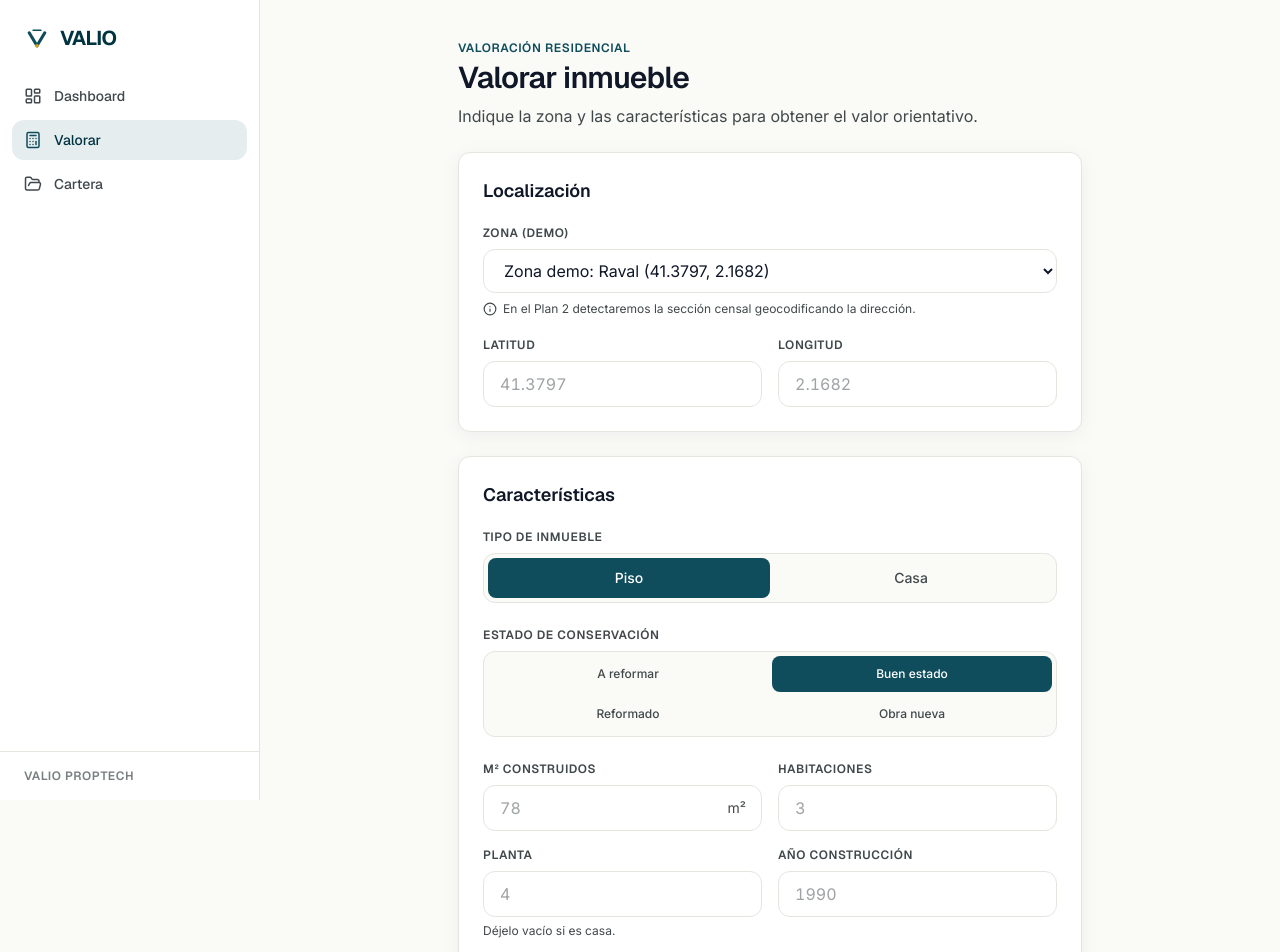
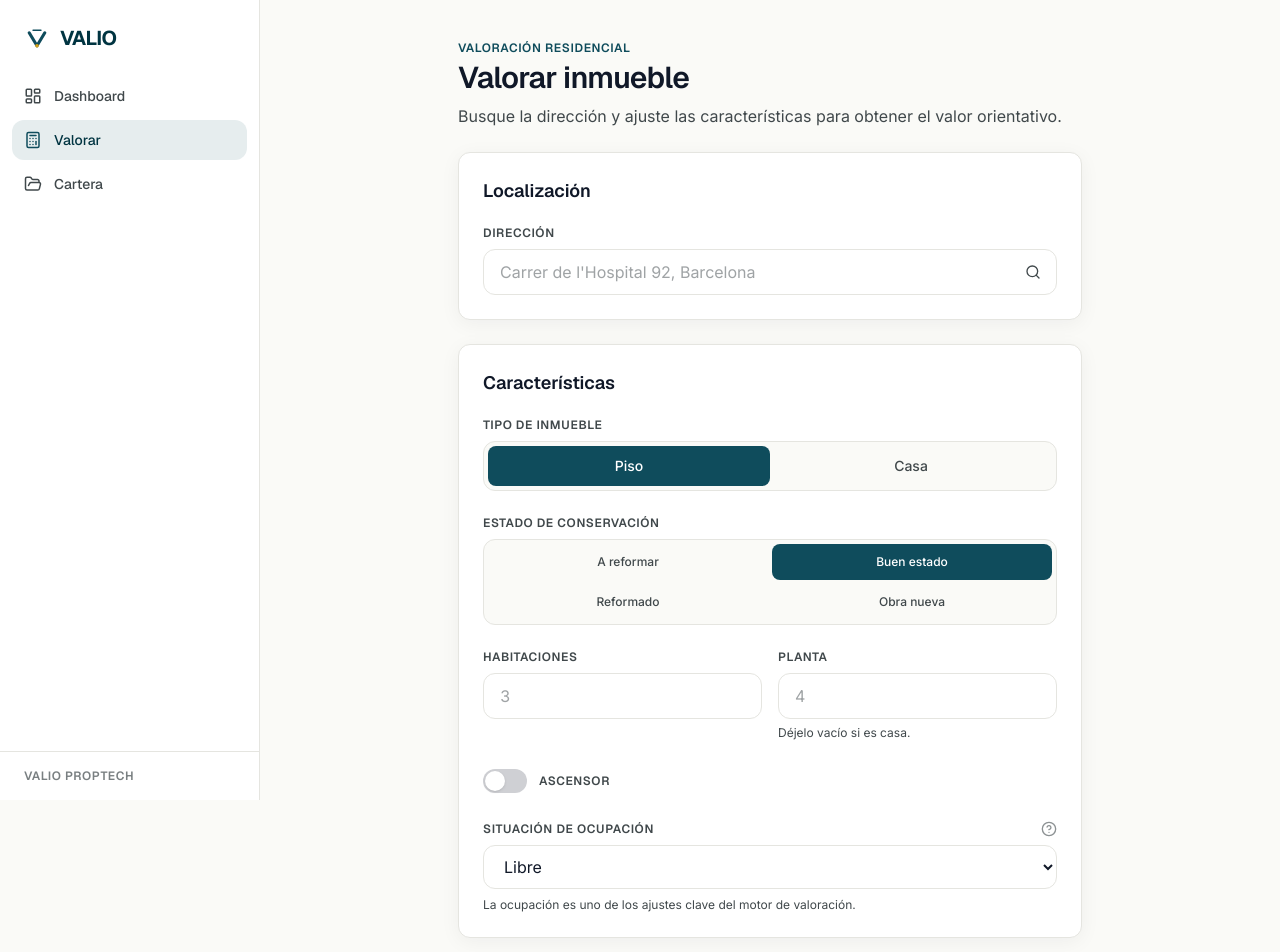
Before and after one commit to ValioApp/valio, a Next.js app in the folder app/: page /valorar in a window 1280 px wide. Shown: the top 952 px of the page. Built offline with nearby package versions, Linux system fonts and the light colour scheme.

Commit message:
feat(valorar): dirección real con autocomplete CartoCiudad y prefill del Catastro

```diff
--- a/app/src/app/(app)/valorar/page.tsx
+++ b/app/src/app/(app)/valorar/page.tsx
@@ -1,9 +1,20 @@
 'use client'
 
-import { useActionState, useState } from 'react'
-import { AlertCircle, ArrowRight, CircleHelp, Info, TriangleAlert } from 'lucide-react'
+import { useActionState, useEffect, useRef, useState } from 'react'
+import {
+  AlertCircle,
+  ArrowRight,
+  Building2,
+  CircleHelp,
+  Loader2,
+  MapPin,
+  Search,
+  TriangleAlert,
+} from 'lucide-react'
 import { ValuationResult, type SubjectSummary } from '@/components/ValuationResult'
+import type { GeocodeCandidate } from '@/services/geocoder'
 import { runValuation, type ValuationFormState } from './actions'
+import { resolveAddress, searchAddress, type ResolvedAddress } from './resolve-actions'
 
 const INPUT_CLS =
   'w-full rounded-card border border-hairline bg-white px-4 py-2.5 text-base text-ink placeholder:text-muted/50'
@@ -25,19 +36,81 @@ export default function ValorarPage() {
   const [occupancy, setOccupancy] = useState('libre')
   const [subject, setSubject] = useState<SubjectSummary | null>(null)
 
+  // — Dirección: autocomplete (debounce 300 ms) + resolución —
+  const [query, setQuery] = useState('')
+  const [candidates, setCandidates] = useState<GeocodeCandidate[]>([])
+  const [searching, setSearching] = useState(false)
+  const [resolving, setResolving] = useState(false)
+  const [resolved, setResolved] = useState<ResolvedAddress | null>(null)
+  const [resolveError, setResolveError] = useState<string | null>(null)
+  const skipNextSearchRef = useRef(false)
+
+  // Prefill del Catastro, editable por el usuario (names intactos: builtAreaM2 / yearBuilt)
+  const [area, setArea] = useState('')
+  const [yearBuilt, setYearBuilt] = useState('')
+
+  useEffect(() => {
+    if (skipNextSearchRef.current) {
+      skipNextSearchRef.current = false
+      return
+    }
+    const q = query.trim()
+    if (q.length < 3) {
+      setCandidates([])
+      return
+    }
+    let cancelled = false
+    const timer = setTimeout(() => {
+      setSearching(true)
+      void searchAddress(q)
+        .then((found) => {
+          if (!cancelled) setCandidates(found)
+        })
+        .finally(() => {
+          if (!cancelled) setSearching(false)
+        })
+    }, 300)
+    return () => {
+      cancelled = true
+      clearTimeout(timer)
+    }
+  }, [query])
+
+  async function selectCandidate(candidate: GeocodeCandidate) {
+    skipNextSearchRef.current = true
+    setQuery(candidate.address)
+    setCandidates([])
+    setResolved(null)
+    setResolveError(null)
+    setResolving(true)
+    const result = await resolveAddress({ id: candidate.id, type: candidate.type })
+    setResolving(false)
+    if (result.status === 'error') {
+      setResolveError(result.message)
+      return
+    }
+    setResolved(result.resolved)
+    if (result.resolved.catastro) {
+      setArea(String(result.resolved.catastro.builtAreaM2))
+      setYearBuilt(result.resolved.catastro.yearBuilt === null ? '' : String(result.resolved.catastro.yearBuilt))
+    }
+  }
+
   /** Captura presentacional de los datos enviados (chips del resultado). */
   function captureSubject(e: React.FormEvent<HTMLFormElement>) {
     const fd = new FormData(e.currentTarget)
-    const area = Number(fd.get('builtAreaM2'))
+    const areaSent = Number(fd.get('builtAreaM2'))
     const beds = Number(fd.get('bedrooms'))
     const occ = fd.get('occupancy')
     setSubject({
       kind: fd.get('kind') === 'casa' ? 'casa' : 'piso',
-      builtAreaM2: Number.isFinite(area) && area > 0 ? area : null,
+      builtAreaM2: Number.isFinite(areaSent) && areaSent > 0 ? areaSent : null,
       bedrooms: Number.isFinite(beds) && beds >= 0 ? beds : null,
       occupancy: occ === 'alquilado' || occ === 'ocupado' ? occ : 'libre',
     })
   }
+
+  const canSubmit = resolved !== null && resolved.zoneActive && !pending
 
   return (
     <main className="mx-auto w-full max-w-2xl space-y-6 px-4 py-8 md:px-6 md:py-10">
@@ -47,39 +120,145 @@ export default function ValorarPage() {
           Valorar inmueble
         </h1>
         <p className="mt-2 text-base text-muted">
-          Indique la zona y las características para obtener el valor orientativo.
+          Busque la dirección y ajuste las características para obtener el valor orientativo.
         </p>
       </header>
 
       <form action={action} onSubmit={captureSubject} className="space-y-6">
-        {/* Localización (demo — Plan 2 lo sustituye por geocoding) */}
+        {/* Localización — dirección real (CartoCiudad → sección censal INE) */}
         <section className="rounded-card border border-hairline bg-white p-6 shadow-ambient">
           <h2 className="mb-5 font-display text-lg font-semibold text-ink">Localización</h2>
-          <div className="space-y-5">
-            <div>
-              <FieldLabel htmlFor="censusSectionId">Zona (demo)</FieldLabel>
-              <select id="censusSectionId" name="censusSectionId" defaultValue="SEED-RAVAL" className={INPUT_CLS}>
-                <option value="SEED-RAVAL">Zona demo: Raval (41.3797, 2.1682)</option>
-                <option value="SEED-SARRIA">Zona demo: Sarrià (41.3990, 2.1210)</option>
-                <option value="SEED-CORNELLA">Zona demo: Cornellà (41.3560, 2.0750)</option>
-              </select>
-              <p className="mt-2 flex items-center gap-1.5 text-xs text-muted">
-                <Info size={14} aria-hidden="true" />
-                En el Plan 2 detectaremos la sección censal geocodificando la dirección.
+
+          <div className="relative">
+            <FieldLabel htmlFor="addressQuery">Dirección</FieldLabel>
+            <div className="relative">
+              <input
+                id="addressQuery"
+                type="text"
+                autoComplete="off"
+                value={query}
+                onChange={(e) => setQuery(e.target.value)}
+                placeholder="Carrer de l'Hospital 92, Barcelona"
+                className={`${INPUT_CLS} pr-10`}
+              />
+              <span className="absolute top-1/2 right-4 -translate-y-1/2 text-muted" aria-hidden="true">
+                {searching || resolving ? <Loader2 size={16} className="animate-spin" /> : <Search size={16} />}
+              </span>
+            </div>
+            {candidates.length > 0 && (
+              <ul
+                role="listbox"
+                aria-label="Direcciones sugeridas"
+                className="absolute z-10 mt-1 w-full overflow-hidden rounded-card border border-hairline bg-white shadow-ambient"
+              >
+                {candidates.map((c) => (
+                  <li key={c.id} role="option" aria-selected="false">
+                    <button
+                      type="button"
+                      onClick={() => void selectCandidate(c)}
+                      className="flex w-full items-center gap-2.5 px-4 py-2.5 text-left text-sm text-ink hover:bg-paper"
+                    >
+                      <MapPin size={14} className="shrink-0 text-muted" aria-hidden="true" />
+                      <span>
+                        {c.address}
+                        <span className="text-muted"> · {c.muni} ({c.province})</span>
+                      </span>
+                    </button>
+                  </li>
+                ))}
+              </ul>
+            )}
+          </div>
+
+          {resolveError && (
+            <div
+              className="mt-4 flex items-start gap-2.5 rounded-card border border-error/25 bg-error/5 p-4 text-sm text-error"
+              role="alert"
+            >
+              <AlertCircle size={18} className="mt-0.5 shrink-0" aria-hidden="true" />
+              <p>{resolveError}</p>
+            </div>
+          )}
+
+          {resolved && resolved.zoneActive && (
+            <p className="mt-4 flex items-center gap-1.5 text-xs text-muted">
+              <MapPin size={14} className="text-petrol" aria-hidden="true" />
+              Zona activa — sección censal {resolved.censusSectionId}
+              {resolved.incomeCoef !== null && <> · coef. renta {resolved.incomeCoef.toFixed(2)}</>}
+            </p>
+          )}
+
+          {resolved && !resolved.zoneActive && (
+            <div className="mt-4 flex items-start gap-3 rounded-card border border-hairline bg-paper p-4">
+              <TriangleAlert size={18} className="mt-0.5 shrink-0 text-muted" aria-hidden="true" />
+              <div>
+                <p className="text-sm font-semibold text-ink">Aún no cubrimos esta zona</p>
+                <p className="mt-0.5 text-xs text-muted">
+                  Barcelona y área metropolitana primero. Estamos ampliando la cobertura por fases.
+                </p>
+              </div>
+            </div>
+          )}
+
+          {resolved && (
+            <>
+              <input type="hidden" name="lat" value={resolved.lat} />
+              <input type="hidden" name="lon" value={resolved.lon} />
+              <input type="hidden" name="censusSectionId" value={resolved.censusSectionId} />
+            </>
+          )}
+        </section>
+
+        {/* Datos del Catastro — prefill editable (superficie/año viven aquí, no en Características) */}
+        {resolved && (
+          <section className="rounded-card border border-hairline bg-white p-6 shadow-ambient">
+            <div className="mb-4 flex items-center gap-2">
+              <Building2 size={18} className="text-petrol" aria-hidden="true" />
+              <h2 className="font-display text-lg font-semibold text-ink">Datos del Catastro</h2>
+            </div>
+            {resolved.catastro ? (
+              <p className="mb-5 text-xs text-muted">
+                Finca {resolved.catastro.refCat} · uso {resolved.catastro.usage}. Prefill del inmueble
+                residencial de mayor superficie de la finca: revise y corrija si no corresponde al suyo.
               </p>
-            </div>
+            ) : (
+              <p className="mb-5 text-xs text-muted">
+                No hemos podido recuperar datos del Catastro para esta dirección. Indique la superficie
+                y el año manualmente.
+              </p>
+            )}
             <div className="grid grid-cols-2 gap-4">
               <div>
-                <FieldLabel htmlFor="lat">Latitud</FieldLabel>
-                <input id="lat" name="lat" type="number" step="any" required placeholder="41.3797" className={INPUT_CLS} />
+                <FieldLabel htmlFor="builtAreaM2">M² construidos</FieldLabel>
+                <div className="relative">
+                  <input
+                    id="builtAreaM2"
+                    name="builtAreaM2"
+                    type="number"
+                    required
+                    value={area}
+                    onChange={(e) => setArea(e.target.value)}
+                    placeholder="78"
+                    className={`${INPUT_CLS} pr-10`}
+                  />
+                  <span className="absolute top-1/2 right-4 -translate-y-1/2 text-sm text-muted">m²</span>
+                </div>
               </div>
               <div>
-                <FieldLabel htmlFor="lon">Longitud</FieldLabel>
-                <input id="lon" name="lon" type="number" step="any" required placeholder="2.1682" className={INPUT_CLS} />
+                <FieldLabel htmlFor="yearBuilt">Año construcción</FieldLabel>
+                <input
+                  id="yearBuilt"
+                  name="yearBuilt"
+                  type="number"
+                  value={yearBuilt}
+                  onChange={(e) => setYearBuilt(e.target.value)}
+                  placeholder="1990"
+                  className={INPUT_CLS}
+                />
               </div>
             </div>
-          </div>
-        </section>
+          </section>
+        )}
 
         {/* Características */}
         <section className="rounded-card border border-hairline bg-white p-6 shadow-ambient">
@@ -129,20 +308,6 @@ export default function ValorarPage() {
 
             <div className="grid grid-cols-2 gap-4">
               <div>
-                <FieldLabel htmlFor="builtAreaM2">M² construidos</FieldLabel>
-                <div className="relative">
-                  <input
-                    id="builtAreaM2"
-                    name="builtAreaM2"
-                    type="number"
-                    required
-                    placeholder="78"
-                    className={`${INPUT_CLS} pr-10`}
-                  />
-                  <span className="absolute top-1/2 right-4 -translate-y-1/2 text-sm text-muted">m²</span>
-                </div>
-              </div>
-              <div>
                 <FieldLabel htmlFor="bedrooms">Habitaciones</FieldLabel>
                 <input id="bedrooms" name="bedrooms" type="number" required placeholder="3" className={INPUT_CLS} />
               </div>
@@ -150,10 +315,6 @@ export default function ValorarPage() {
                 <FieldLabel htmlFor="floor">Planta</FieldLabel>
                 <input id="floor" name="floor" type="number" placeholder="4" className={INPUT_CLS} />
                 <p className="mt-1.5 text-xs text-muted">Déjelo vacío si es casa.</p>
-              </div>
-              <div>
-                <FieldLabel htmlFor="yearBuilt">Año construcción</FieldLabel>
-                <input id="yearBuilt" name="yearBuilt" type="number" placeholder="1990" className={INPUT_CLS} />
               </div>
             </div>
 
@@ -205,16 +366,24 @@ export default function ValorarPage() {
 
         <button
           type="submit"
-          disabled={pending}
+          disabled={!canSubmit}
           className="flex w-full items-center justify-center gap-2 rounded-card bg-petrol px-6 py-4 font-display text-lg font-semibold text-white transition-all duration-200 hover:bg-petrol-deep active:scale-[0.99] disabled:opacity-50"
         >
           {pending ? 'Valorando…' : 'Valorar inmueble'}
           {!pending && <ArrowRight size={20} aria-hidden="true" />}
         </button>
+        {resolved === null && (
+          <p className="text-center text-xs text-muted">
+            Busque y seleccione una dirección para poder valorar.
+          </p>
+        )}
       </form>
 
       {state.status === 'error' && (
-        <div className="flex items-start gap-2.5 rounded-card border border-error/25 bg-error/5 p-4 text-sm text-error" role="alert">
+        <div
+          className="flex items-start gap-2.5 rounded-card border border-error/25 bg-error/5 p-4 text-sm text-error"
+          role="alert"
+        >
           <AlertCircle size={18} className="mt-0.5 shrink-0" aria-hidden="true" />
           <p>{state.message}</p>
         </div>
```
